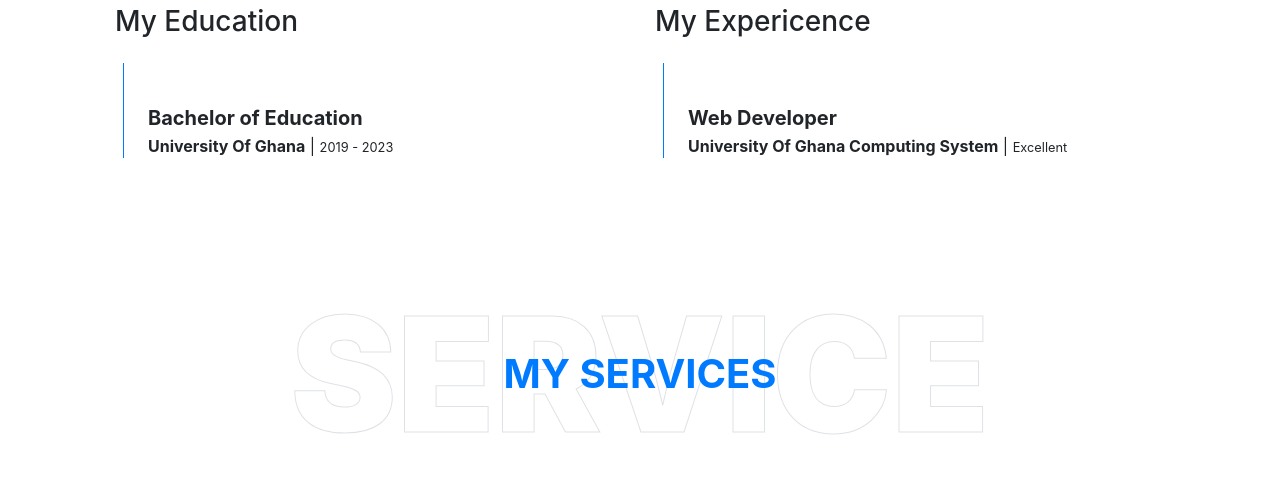
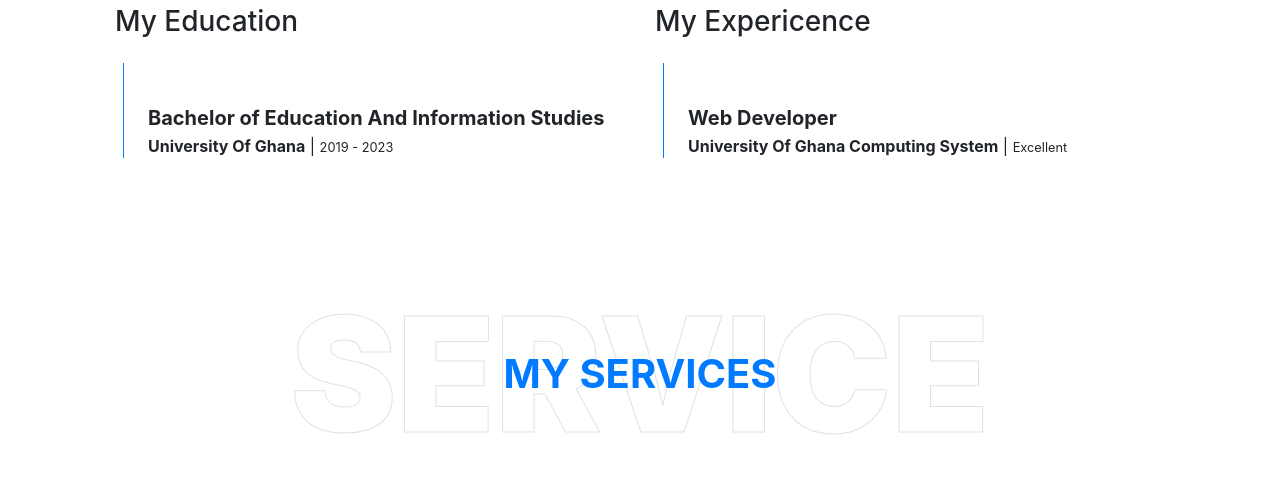
Before and after one commit to EffahAdode3/Personal_Portfolio, a plain HTML site: page index.html in a window 1280 px wide. Shown: the part 2192-2693 px from the top of the page. Drawn offline with nearby package versions, Linux system fonts and the light colour scheme.

Commit message:
new commit

```diff
--- a/index.html
+++ b/index.html
@@ -170,7 +170,7 @@
                     <div class="border-left border-primary pt-2 pl-4 ml-2">
                         <div class="position-relative ex-me mb-4">
                             <i class="far fa-dot-circle text-primary position-absolute" style="top: 2px; left: -35px; font-size: 22px;"></i>
-                            <h5 class="font-weight-bold mb-1">Bachelor of Education</h5>
+                            <h5 class="font-weight-bold mb-1">Bachelor of Education And Information Studies</h5>
                             <p class="mb-2"><strong>University Of Ghana</strong> | <small>2019 - 2023</small></p>
                             <!-- <p>Tempor eos dolore amet tempor dolor tempor. Dolore ea magna sit amet dolor eirmod. Eos ipsum est tempor dolor. Clita lorem kasd sed ea lorem diam ea lorem eirmod duo sit ipsum stet lorem diam</p> -->
                         </div>
```
